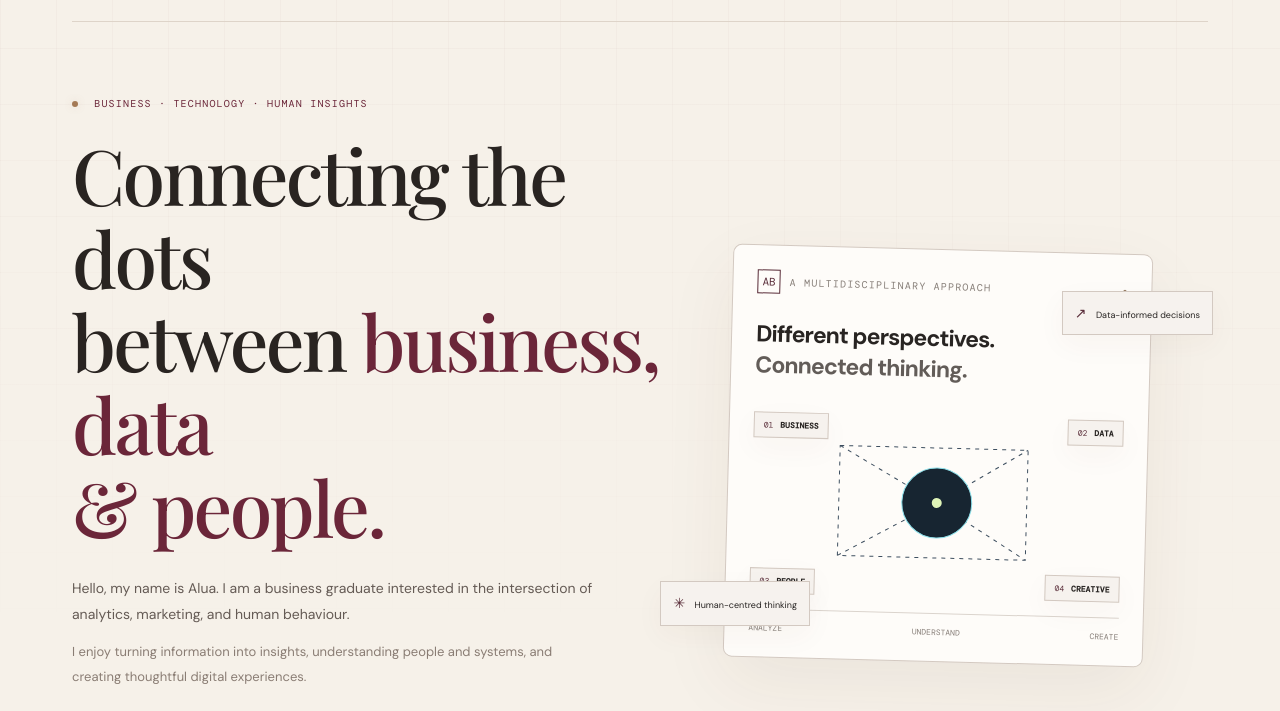
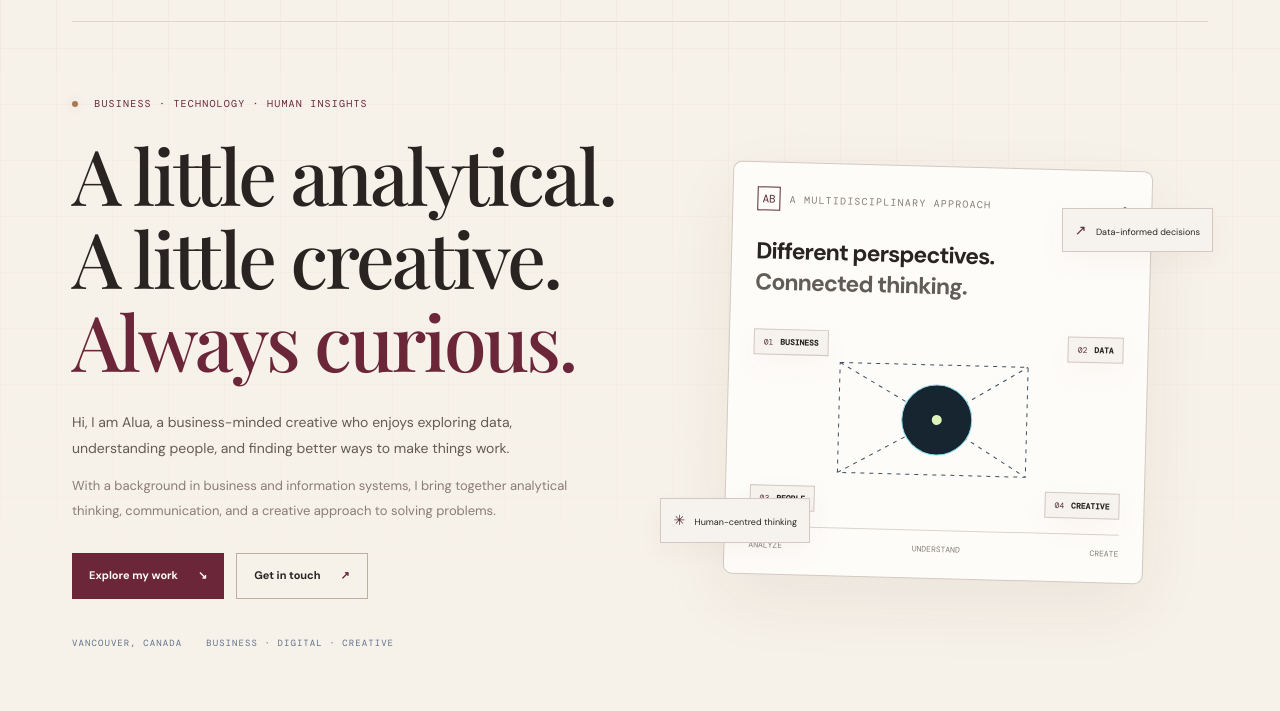
Before and after one commit to alua-bllv/alua-bllv.github.io, a plain HTML site: page index.html in a window 1280 px wide. Shown: the part 64-775 px from the top of the page. Drawn offline with nearby package versions, Linux system fonts and the light colour scheme.

Commit message:
Revise hero section text for clarity and engagement
Updated hero section content to reflect a more analytical and creative approach.

```diff
--- a/index.html
+++ b/index.html
@@ -14,9 +14,15 @@
 <main>
 <section class="hero" id="home"><div class="hero-copy">
 <p class="eyebrow"><span class="pulse"></span> BUSINESS · TECHNOLOGY · HUMAN INSIGHTS</p>
-<h1>Connecting the dots<br>between <span class="gradient">business, data<br>& people.</span></h1>
-<p class="intro">Hello, my name is Alua. I am a business graduate interested in the intersection of analytics, marketing, and human behaviour.</p>
-<p class="intro secondary">I enjoy turning information into insights, understanding people and systems, and creating thoughtful digital experiences.</p>
+<h1>A little analytical.<br>
+A little creative.<br>
+<span class="gradient">Always curious.</span></h1>
+<p class="intro">
+Hi, I am Alua, a business-minded creative who enjoys exploring data, understanding people, and finding better ways to make things work.
+</p>
+<p class="intro secondary">
+With a background in business and information systems, I bring together analytical thinking, communication, and a creative approach to solving problems.
+</p>
 <div class="actions"><a class="btn primary" href="#work">Explore my work <span>↘</span></a><a class="btn outline" href="#contact">Get in touch <span>↗</span></a></div>
 <div class="hero-meta"><span>VANCOUVER, CANADA</span><span>BUSINESS · DIGITAL · CREATIVE</span></div></div>
 <div class="hero-art"><div class="orbit orbit-one"></div><div class="orbit orbit-two"></div><div class="core-card">
```
